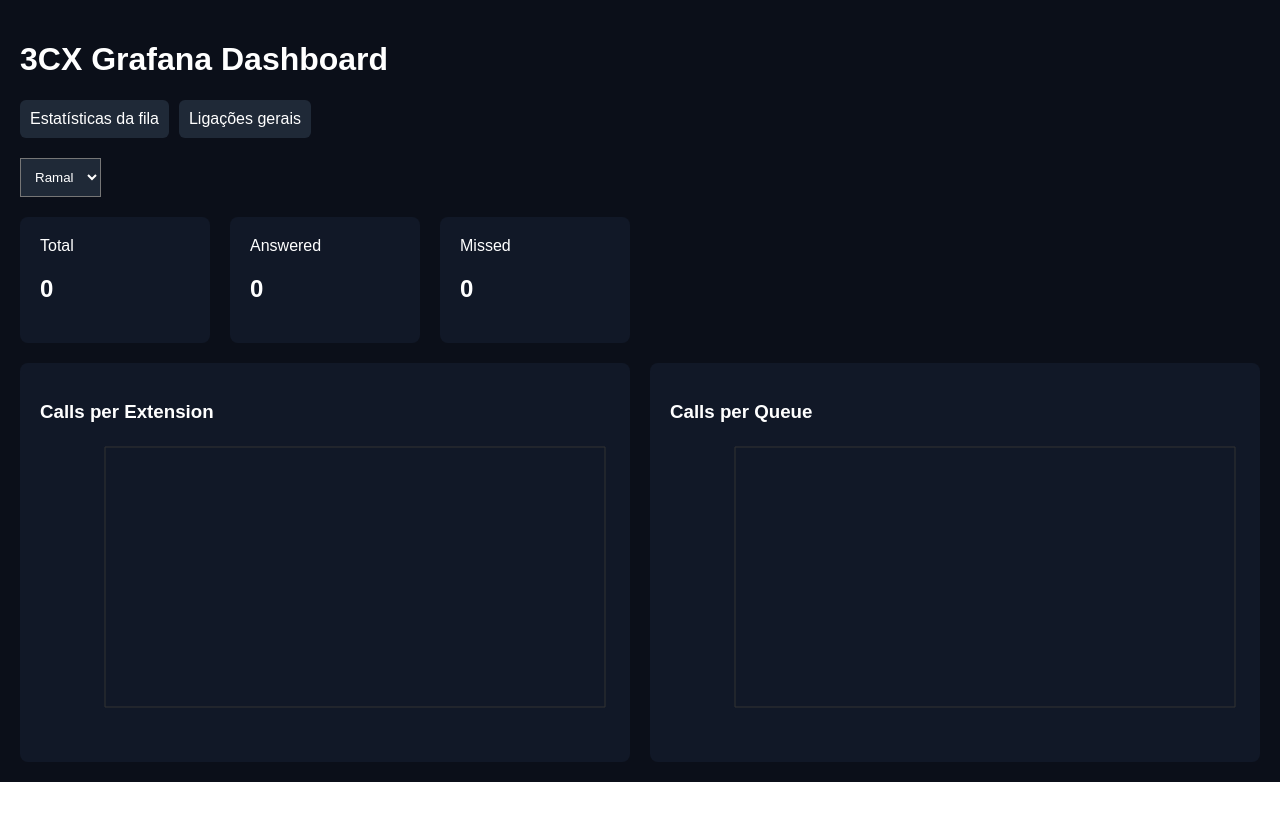
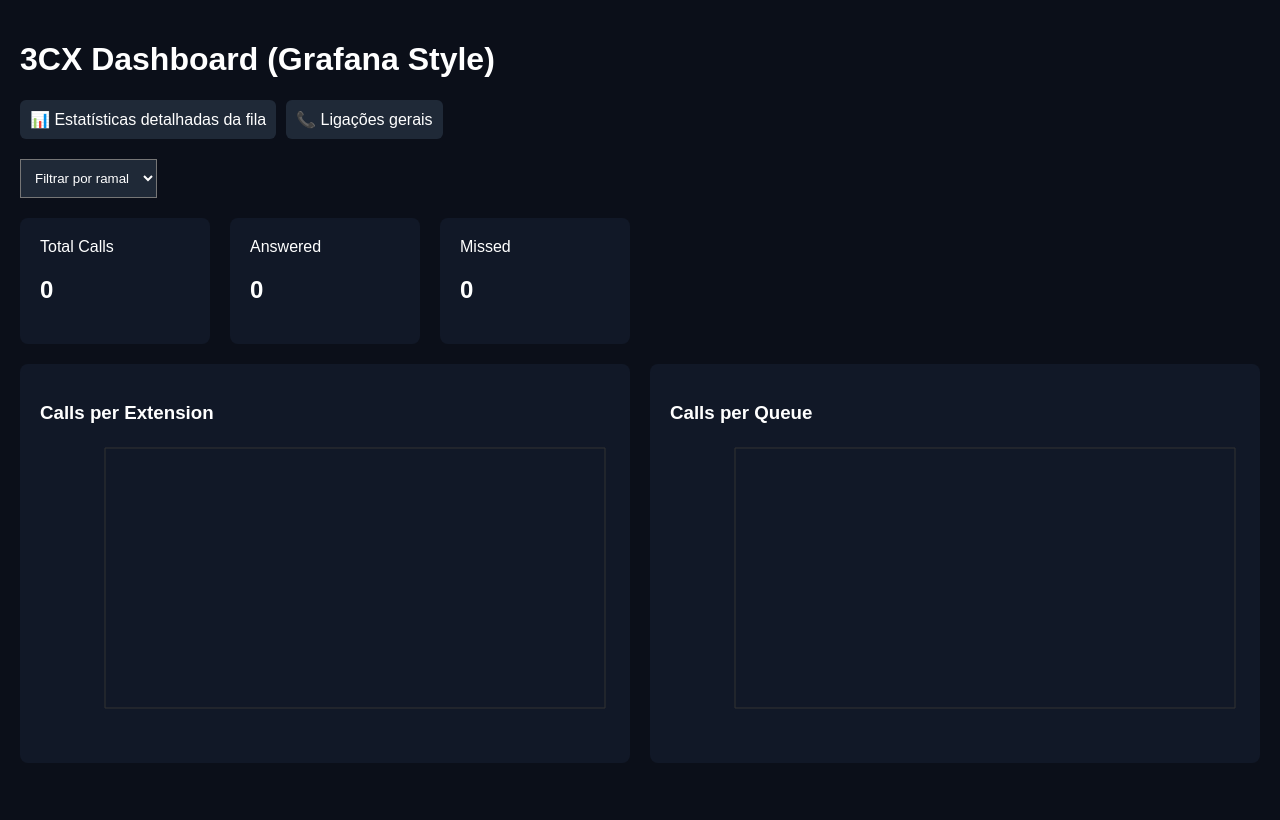
Before and after one commit to thiagotgl/3cxdashboard, a Next.js app: page / in a window 1280 px wide. Shown: the top 820 px of the page. Built offline with nearby package versions, Linux system fonts and the light colour scheme.

Commit message:
Refactor Dashboard component and improve CSV loading

```diff
--- a/app/page.tsx
+++ b/app/page.tsx
@@ -1,3 +1,4 @@
+
 "use client";
 
 import { useState, useMemo } from "react";
@@ -5,8 +6,6 @@
 import {
   BarChart,
   Bar,
-  LineChart,
-  Line,
   XAxis,
   YAxis,
   Tooltip,
@@ -17,84 +16,109 @@
 export default function Dashboard() {
   const [queueData, setQueueData] = useState<any[]>([]);
   const [callData, setCallData] = useState<any[]>([]);
-  const [selectedQueue, setSelectedQueue] = useState("ALL");
   const [selectedExt, setSelectedExt] = useState("ALL");
 
+  // carregar csv estatísticas da fila
   function loadQueueCSV(e: any) {
     Papa.parse(e.target.files[0], {
       header: true,
       skipEmptyLines: true,
-      complete: (result) => setQueueData(result.data),
+      complete: (result) => {
+        setQueueData(result.data as any[]);
+      },
     });
   }
 
+  // carregar csv ligações gerais
   function loadCallCSV(e: any) {
     Papa.parse(e.target.files[0], {
       header: true,
       skipEmptyLines: true,
-      complete: (result) => setCallData(result.data),
+      complete: (result) => {
+        setCallData(result.data as any[]);
+      },
     });
   }
 
+  // lista de ramais
   const extensions = useMemo(() => {
-    return [...new Set(callData.map((c) => c.From))];
+    return Array.from(
+      new Set(callData.map((c: any) => c.From))
+    ).filter(Boolean);
   }, [callData]);
 
-  const queues = useMemo(() => {
-    return [...new Set(queueData.map((q) => q.Queue))];
-  }, [queueData]);
+  // filtrar chamadas
+  const filteredCalls = useMemo(() => {
+    if (selectedExt === "ALL") return callData;
 
-  const filteredCalls = useMemo(() => {
-    return callData.filter((c) => {
-      if (selectedExt !== "ALL" && c.From !== selectedExt) return false;
-      return true;
-    });
+    return callData.filter(
+      (c: any) => c.From === selectedExt
+    );
   }, [callData, selectedExt]);
 
+  // estatísticas
   const stats = useMemo(() => {
     const total = filteredCalls.length;
 
-    const answered = filteredCalls.filter((c) =>
-      c.Status?.includes("Answered")
+    const answered = filteredCalls.filter((c: any) =>
+      c.Status?.toLowerCase().includes("answered")
     ).length;
 
-    const missed = filteredCalls.filter((c) =>
-      c.Status?.includes("Missed")
+    const missed = filteredCalls.filter((c: any) =>
+      c.Status?.toLowerCase().includes("missed")
     ).length;
 
-    const byExt = Object.values(
-      filteredCalls.reduce((acc: any, c: any) => {
-        if (!acc[c.From])
-          acc[c.From] = { name: c.From, total: 0 };
+    // por ramal
+    const byExtMap: any = {};
 
-        acc[c.From].total++;
-        return acc;
-      }, {})
-    );
+    filteredCalls.forEach((c: any) => {
+      const ext = c.From || "Unknown";
 
-    const byQueue = queueData.map((q) => ({
-      name: q.Queue,
-      total: Number(q["Calls Total"]),
+      if (!byExtMap[ext])
+        byExtMap[ext] = { name: ext, total: 0 };
+
+      byExtMap[ext].total++;
+    });
+
+    const byExt = Object.values(byExtMap);
+
+    // por fila
+    const byQueue = queueData.map((q: any) => ({
+      name: q.Queue || "Unknown",
+      total: Number(q["Calls Total"]) || 0,
     }));
 
-    return { total, answered, missed, byExt, byQueue };
+    return {
+      total,
+      answered,
+      missed,
+      byExt,
+      byQueue,
+    };
   }, [filteredCalls, queueData]);
 
   return (
-    <div style={{ padding: 20, background: "#0b0f19", color: "white" }}>
+    <div style={containerStyle}>
 
-      <h1>3CX Grafana Dashboard</h1>
+      <h1>3CX Dashboard (Grafana Style)</h1>
 
       {/* upload */}
-      <div style={{ display: "flex", gap: 10 }}>
-        <Upload label="Estatísticas da fila" onChange={loadQueueCSV} />
-        <Upload label="Ligações gerais" onChange={loadCallCSV} />
+      <div style={uploadContainer}>
+        <Upload
+          label="📊 Estatísticas detalhadas da fila"
+          onChange={loadQueueCSV}
+        />
+
+        <Upload
+          label="📞 Ligações gerais"
+          onChange={loadCallCSV}
+        />
       </div>
 
-      {/* filtros */}
-      <div style={{ display: "flex", gap: 10, marginTop: 20 }}>
+      {/* filtro */}
+      <div style={{ marginTop: 20 }}>
         <Select
-          label="Ramal"
+          label="Filtrar por ramal"
           options={extensions}
           value={selectedExt}
           onChange={setSelectedExt}
@@ -102,14 +126,15 @@
       </div>
 
       {/* cards */}
-      <div style={{ display: "flex", gap: 20, marginTop: 20 }}>
-        <Card title="Total" value={stats.total} />
+      <div style={cardContainer}>
+        <Card title="Total Calls" value={stats.total} />
         <Card title="Answered" value={stats.answered} />
         <Card title="Missed" value={stats.missed} />
       </div>
 
       {/* gráficos */}
-      <Grid>
+      <div style={grid}>
+
         <Panel title="Calls per Extension">
           <Chart data={stats.byExt} />
         </Panel>
@@ -117,11 +142,14 @@
         <Panel title="Calls per Queue">
           <Chart data={stats.byQueue} />
         </Panel>
-      </Grid>
+
+      </div>
 
     </div>
   );
 }
+
+/* COMPONENTES */
 
 function Upload({ label, onChange }: any) {
   return (
@@ -140,6 +168,7 @@
       style={selectStyle}
     >
       <option value="ALL">{label}</option>
+
       {options.map((o: any) => (
         <option key={o}>{o}</option>
       ))}
@@ -147,17 +176,11 @@
   );
 }
 
-function Grid({ children }: any) {
+function Card({ title, value }: any) {
   return (
-    <div
-      style={{
-        display: "grid",
-        gridTemplateColumns: "1fr 1fr",
-        gap: 20,
-        marginTop: 20,
-      }}
-    >
-      {children}
+    <div style={cardStyle}>
+      <div>{title}</div>
+      <h2>{value}</h2>
     </div>
   );
 }
@@ -167,15 +190,6 @@
     <div style={panelStyle}>
       <h3>{title}</h3>
       {children}
-    </div>
-  );
-}
-
-function Card({ title, value }: any) {
-  return (
-    <div style={cardStyle}>
-      <div>{title}</div>
-      <h2>{value}</h2>
     </div>
   );
 }
@@ -194,6 +208,20 @@
   );
 }
 
+/* ESTILO */
+
+const containerStyle = {
+  padding: 20,
+  background: "#0b0f19",
+  color: "white",
+  minHeight: "100vh",
+};
+
+const uploadContainer = {
+  display: "flex",
+  gap: 10,
+};
+
 const uploadStyle = {
   padding: 10,
   background: "#1f2937",
@@ -207,10 +235,10 @@
   color: "white",
 };
 
-const panelStyle = {
-  background: "#111827",
-  padding: 20,
-  borderRadius: 8,
+const cardContainer = {
+  display: "flex",
+  gap: 20,
+  marginTop: 20,
 };
 
 const cardStyle = {
@@ -219,3 +247,16 @@
   borderRadius: 8,
   minWidth: 150,
 };
+
+const grid = {
+  display: "grid",
+  gridTemplateColumns: "1fr 1fr",
+  gap: 20,
+  marginTop: 20,
+};
+
+const panelStyle = {
+  background: "#111827",
+  padding: 20,
+  borderRadius: 8,
+};
```
